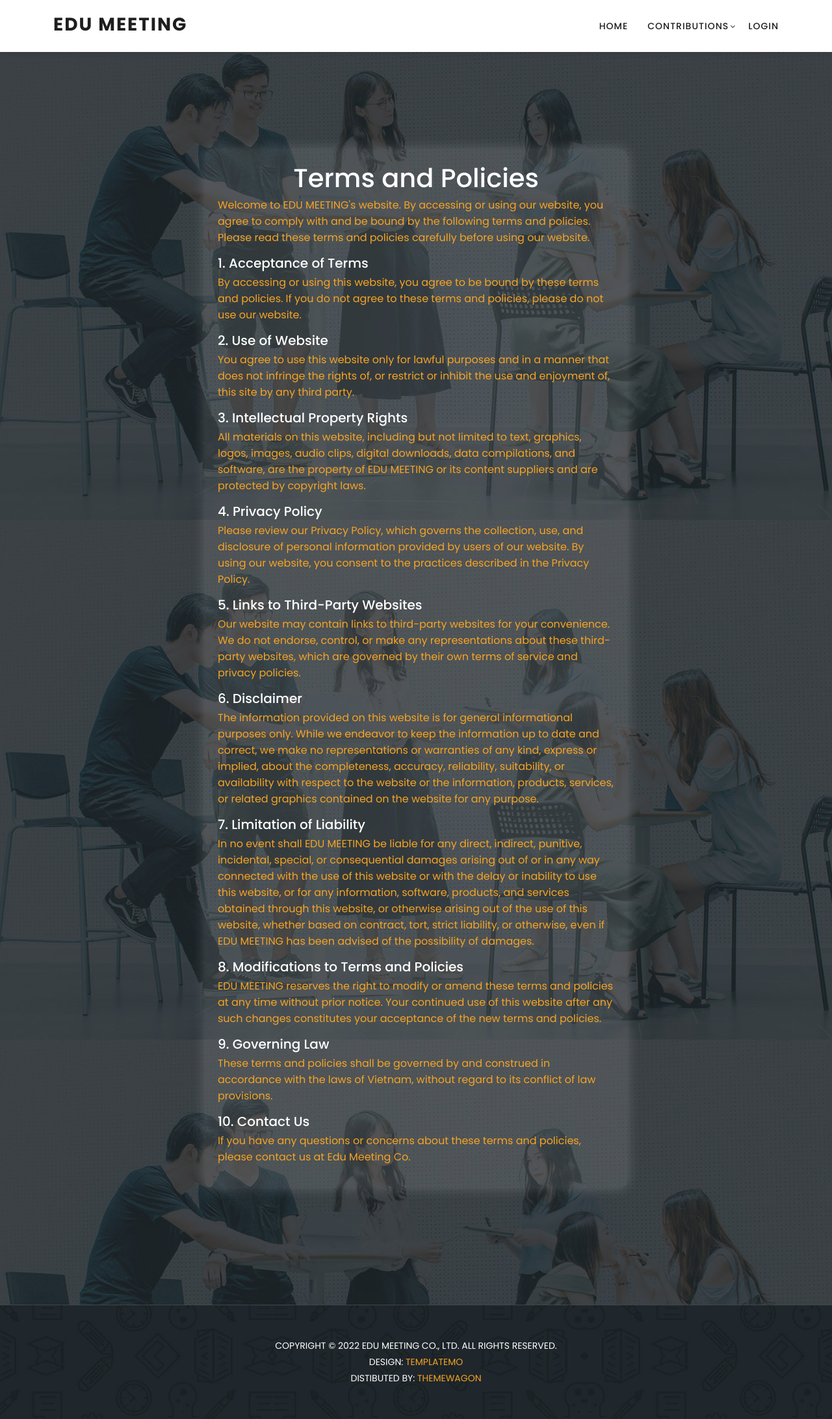
After one commit to SmartSchool-Greenwich/SmartSchool, a Django app: page /terms_policies/ in a window 1280 px wide. The commit adds this page. Shown: the whole page at 65% size. Run offline with Django 5.2, Linux system fonts and the light colour scheme; some libraries are stand-ins or nearby versions.

Commit message:
commit 12: add terms and policies template

```diff
--- a/home/urls.py
+++ b/home/urls.py
@@ -48,5 +48,7 @@ urlpatterns = [
     path('ad/statistical-analysis/', views.statistical_analysis, name='statistical_analysis'),
     path('enter-academic-year-code/', views.enter_academic_year_code, name='enter_academic_year_code_url'),
 
+    path('terms_policies/', views.term_policy, name='term_policy'),
+
 
 ]
--- a/home/views.py
+++ b/home/views.py
@@ -366,6 +366,7 @@ def faculty_files(request, faculty_id):
                                                  'show_faculties': show_faculties,
                                                  'is_director': is_director})
 
+
 def show_contributions(request):
     is_director = False
     show_faculties = True
@@ -596,9 +597,7 @@ def create_academic_year(request):
     if request.method == "POST":
         closure = request.POST.get('closure')
         finalClosure = request.POST.get('finalClosure')
-        code = request.POST.get('code')
-
-        AcademicYear.objects.create(closure=closure, finalClosure=finalClosure,code=code)
+        AcademicYear.objects.create(closure=closure, finalClosure=finalClosure)
         return redirect('list_academic_years')
     context = {
         'page' : page,
@@ -612,7 +611,6 @@ def update_academic_year(request, year_id):
     if request.method == "POST":
         academic_year.closure = request.POST.get('closure')
         academic_year.finalClosure = request.POST.get('finalClosure')
-        academic_year.code = request.POST.get('code')
         academic_year.save()
         return redirect('list_academic_years')
     context = {
@@ -800,3 +798,6 @@ def reject_contribution(request, contribution_id):
         return redirect('manage_contributions')
     else:
         return redirect('some_view')
+
+def term_policy(request):
+    return render(request, 'terms_policies.html')
--- a/templates/faculty_file.html
+++ b/templates/faculty_file.html
@@ -136,10 +136,9 @@
                   {% endif %}
               </div>
               {% endfor %}
-
-
               {% if not is_guest and not is_director %}
               <div class="feedback-box">
+              <h5 style="margin-bottom: 5px;">Contribution feedbacks:</h5>
               {% for file in contribution.files.all %}
                 {% if contribution.comments.count == 0 %}
                   <p>
@@ -155,7 +154,6 @@
               {% endfor %}
               </div>
               <div class="feedback-box">
-                  <h5 style="margin-bottom: 5px;">Contribution feedbacks:</h5>
                 <form action="" method="POST">
                   {% csrf_token %}
                   <div class="feedback-form">
--- /dev/null
+++ b/templates/terms_policies.html
@@ -0,0 +1,186 @@
+{% extends "header.html" %}
+{%load static%}
+{% block content %}
+
+    <style>
+    body {
+        color: #fff;
+    }
+
+    .profile-container {
+        max-width: 650px;
+        margin: auto;
+        margin-top: 50px;
+        padding: 20px;
+        border-radius: 10px;
+        box-shadow: 0 0 20px rgba(255, 255, 255, 0.2);
+        background-color: rgba(255, 255, 255, 0.1);
+        text-align: left; /* Align text to the left */
+    }
+
+    .profile-container h1 {
+        color: #fff;
+        text-align: center; /* Center the header text */
+    }
+
+    .profile-container h5 {
+      color: #fff;
+    }
+
+    .profile-container p {
+      color: #f5a425;
+      font-size: 16px;
+      margin-top: 5px;
+      margin-bottom: 15px;
+    }
+    </style>
+
+    <section class="apply-now" id="apply">
+        <div class="container profile-container">
+            <h1 class="text-center">Terms and Policies</h1>
+            <p>Welcome to EDU MEETING's website. By accessing or using our website, you agree to comply with and
+              be bound by the following terms and policies. Please read these terms and policies carefully before using our website.</p>
+
+            <h5>1. Acceptance of Terms</h5>
+            <p>By accessing or using this website, you agree to be bound by these terms and policies.
+              If you do not agree to these terms and policies, please do not use our website.</p>
+
+            <h5>2. Use of Website</h5>
+            <p>You agree to use this website only for lawful purposes and in a manner that does not infringe the rights of,
+               or restrict or inhibit the use and enjoyment of, this site by any third party.</p>
+
+            <h5>3. Intellectual Property Rights</h5>
+            <p>All materials on this website, including but not limited to text, graphics, logos, images, audio clips,
+              digital downloads, data compilations, and software, are the property of EDU MEETING or its content suppliers and
+              are protected by copyright laws.</p>
+
+            <h5>4. Privacy Policy</h5>
+            <p>Please review our Privacy Policy, which governs the collection, use, and disclosure of personal information
+              provided by users of our website. By using our website, you consent to the practices described in the Privacy Policy.</p>
+
+            <h5>5. Links to Third-Party Websites</h5>
+            <p>Our website may contain links to third-party websites for your convenience. We do not endorse, control,
+              or make any representations about these third-party websites, which are governed by their own terms of
+              service and privacy policies.</p>
+
+            <h5>6. Disclaimer</h5>
+            <p>The information provided on this website is for general informational purposes only. While we endeavor
+              to keep the information up to date and correct, we make no representations or warranties of any kind,
+              express or implied, about the completeness, accuracy, reliability, suitability, or availability with respect
+              to the website or the information, products, services, or related graphics contained on the website for any purpose.</p>
+
+            <h5>7. Limitation of Liability</h5>
+            <p>In no event shall EDU MEETING be liable for any direct, indirect, punitive, incidental, special, or consequential
+              damages arising out of or in any way connected with the use of this website or with the delay or inability to use
+              this website, or for any information, software, products, and services obtained through this website, or otherwise
+              arising out of the use of this website, whether based on contract, tort, strict liability, or otherwise, even if
+              EDU MEETING has been advised of the possibility of damages.</p>
+
+            <h5>8. Modifications to Terms and Policies</h5>
+            <p>EDU MEETING reserves the right to modify or amend these terms and policies at any time without prior notice.
+              Your continued use of this website after any such changes constitutes your acceptance of the new terms and policies.</p>
+
+            <h5>9. Governing Law</h5>
+            <p>These terms and policies shall be governed by and construed in accordance with the laws of Vietnam,
+              without regard to its conflict of law provisions.</p>
+
+            <h5>10. Contact Us</h5>
+            <p>If you have any questions or concerns about these terms and policies, please contact us at Edu Meeting Co.</p>
+        </div>
+    </section>
+
+    <section class="contact-us" id="contact">
+      <div class="footer">
+        <p>
+          Copyright © 2022 Edu Meeting Co., Ltd. All Rights Reserved.
+          <br />
+          Design:
+          <a
+            href="#"
+            target="_parent"
+            title="free css templates"
+            >TemplateMo</a
+          >
+          <br />
+          Distibuted By:
+          <a
+            href="#"
+            target="_blank"
+            title="Build Better UI, Faster"
+            >ThemeWagon</a
+          >
+        </p>
+      </div>
+    </section>
+
+    <!-- Font Awesome (delete icon) -->
+    <script src="https://cdnjs.cloudflare.com/ajax/libs/font-awesome/6.0.0/js/all.min.js"></script>
+
+    <!-- Bootstrap JS and Popper.js are required for Bootstrap functionality -->
+    <script src="https://code.jquery.com/jquery-3.5.1.slim.min.js"></script>
+    <script src="https://cdn.jsdelivr.net/npm/@popperjs/core@2.0.9/dist/umd/popper.min.js"></script>
+    <script src="https://stackpath.bootstrapcdn.com/bootstrap/4.5.2/js/bootstrap.min.js"></script>
+
+    <!-- Scripts -->
+    <!-- Bootstrap core JavaScript -->
+    <script src="{%static 'vendor/jquery/jquery.min.js' %}"></script>
+    <script src="{%static 'vendor/bootstrap/js/bootstrap.bundle.min.js' %}"></script>
+
+    <script src="{%static 'js/isotope.min.js' %}"></script>
+    <script src="{%static 'js/owl-carousel.js' %}"></script>
+    <script src="{%static 'js/lightbox.js' %}"></script>
+    <script src="{%static 'js/tabs.js' %}"></script>
+    <script src="{%static 'js/video.js' %}"></script>
+    <script src="{%static 'js/slick-slider.js' %}"></script>
+    <script src="{%static 'js/custom.js' %}"></script>
+    <script>
+      //according to loftblog tut
+      $('.nav li:first').addClass('active');
+
+      var showSection = function showSection(section, isAnimate) {
+        var
+          direction = section.replace(/#/, ''),
+          reqSection = $('.section').filter('[data-section="' + direction + '"]'),
+          reqSectionPos = reqSection.offset().top - 0;
+
+        if (isAnimate) {
+          $('body, html').animate({
+            scrollTop: reqSectionPos
+          },
+            800);
+        } else {
+          $('body, html').scrollTop(reqSectionPos);
+        }
+
+      };
+
+      var checkSection = function checkSection() {
+        $('.section').each(function () {
+          var
+            $this = $(this),
+            topEdge = $this.offset().top - 80,
+            bottomEdge = topEdge + $this.height(),
+            wScroll = $(window).scrollTop();
+          if (topEdge < wScroll && bottomEdge > wScroll) {
+            var
+              currentId = $this.data('section'),
+              reqLink = $('a').filter('[href*=\\#' + currentId + ']');
+            reqLink.closest('li').addClass('active').
+              siblings().removeClass('active');
+          }
+        });
+      };
+
+      $('.main-menu, .responsive-menu, .scroll-to-section').on('click', 'a', function (e) {
+        e.preventDefault();
+        showSection($(this).attr('href'), true);
+      });
+
+      $(window).scroll(function () {
+        checkSection();
+      });
+    </script>
+  </body>
+</html>
+
+{% endblock content %}
--- a/templates/upload.html
+++ b/templates/upload.html
@@ -103,6 +103,9 @@
               onclick="toggleUploadButton()"
             /> I completely agree with the terms and policies.</label>
             <input type="submit" value="Upload" id="uploadButton" />
+            <div class="text-center">
+              <a href="{% url "term_policy" %}">EDU MEETING's Terms and Policies.</a>
+            </div>
           </form>
         </section>
       </div>
```
Also changed, not shown: db.sqlite3. Lines whose indentation alone changed are shown as unchanged.
